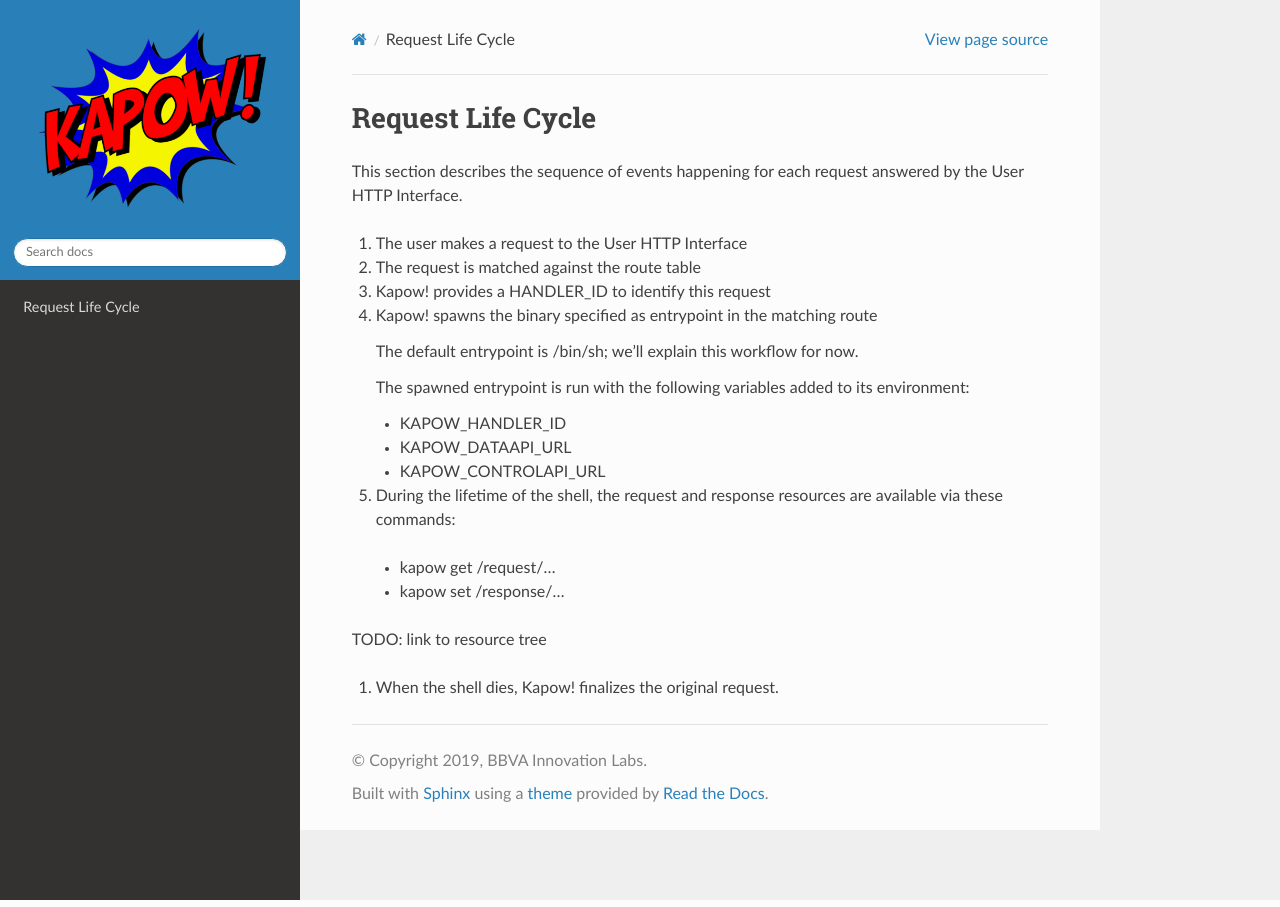
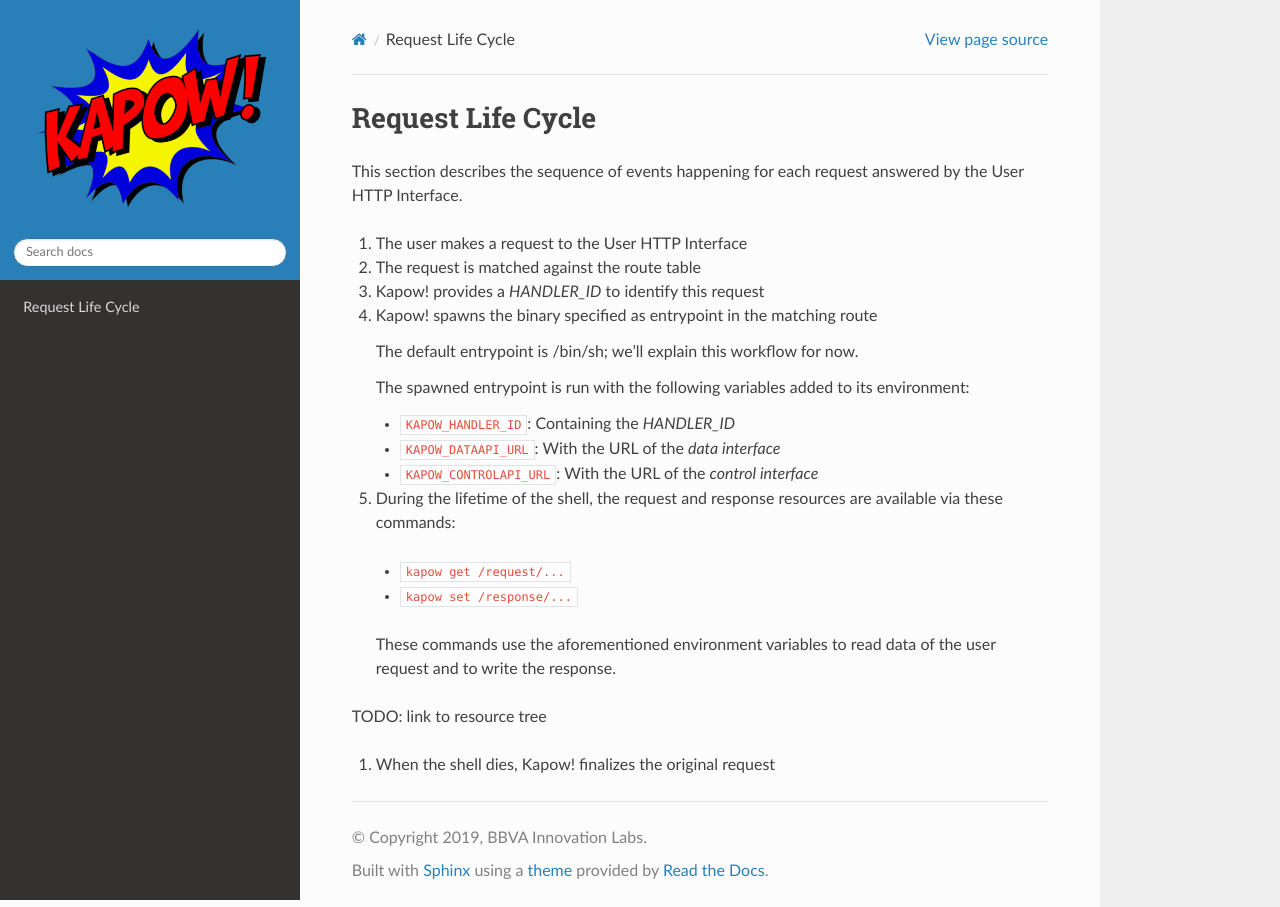
Before and after one commit to BBVA/kapow, a Sphinx documentation site: the page built from docs/source/theory/request_life_cycle.rst, in a window 1280 px wide. Built offline with Sphinx 7.4.7 and the Read the Docs theme 2.0.0, drawn with Linux system fonts in a browser that asks for light colours; pages that are not in the unit, such as notebooks, are missing from menus.

Commit message:
More details about the request life cycle

```diff
--- a/docs/source/theory/request_life_cycle.rst
+++ b/docs/source/theory/request_life_cycle.rst
@@ -8,7 +8,7 @@
 
 #. The request is matched against the route table
 
-#. Kapow! provides a HANDLER_ID to identify this request
+#. Kapow! provides a `HANDLER_ID` to identify this request
 
 #. Kapow! spawns the binary specified as entrypoint in the matching route
 
@@ -16,15 +16,18 @@
 
    The spawned entrypoint is run with the following variables added to its environment:
 
-   - KAPOW_HANDLER_ID
-   - KAPOW_DATAAPI_URL
-   - KAPOW_CONTROLAPI_URL
+   - ``KAPOW_HANDLER_ID``: Containing the `HANDLER_ID`
+   - ``KAPOW_DATAAPI_URL``: With the URL of the `data interface`
+   - ``KAPOW_CONTROLAPI_URL``: With the URL of the `control interface`
 
 #.  During the lifetime of the shell, the request and response resources are available via these commands:
 
-   - kapow get /request/...
-   - kapow set /response/...
+   - ``kapow get /request/...``
+   - ``kapow set /response/...``
+
+   These commands use the aforementioned environment variables to read
+   data of the user request and to write the response.
 
 TODO: link to resource tree
 
-#. When the shell dies, Kapow! finalizes the original request.
+#. When the shell dies, Kapow! finalizes the original request
```
